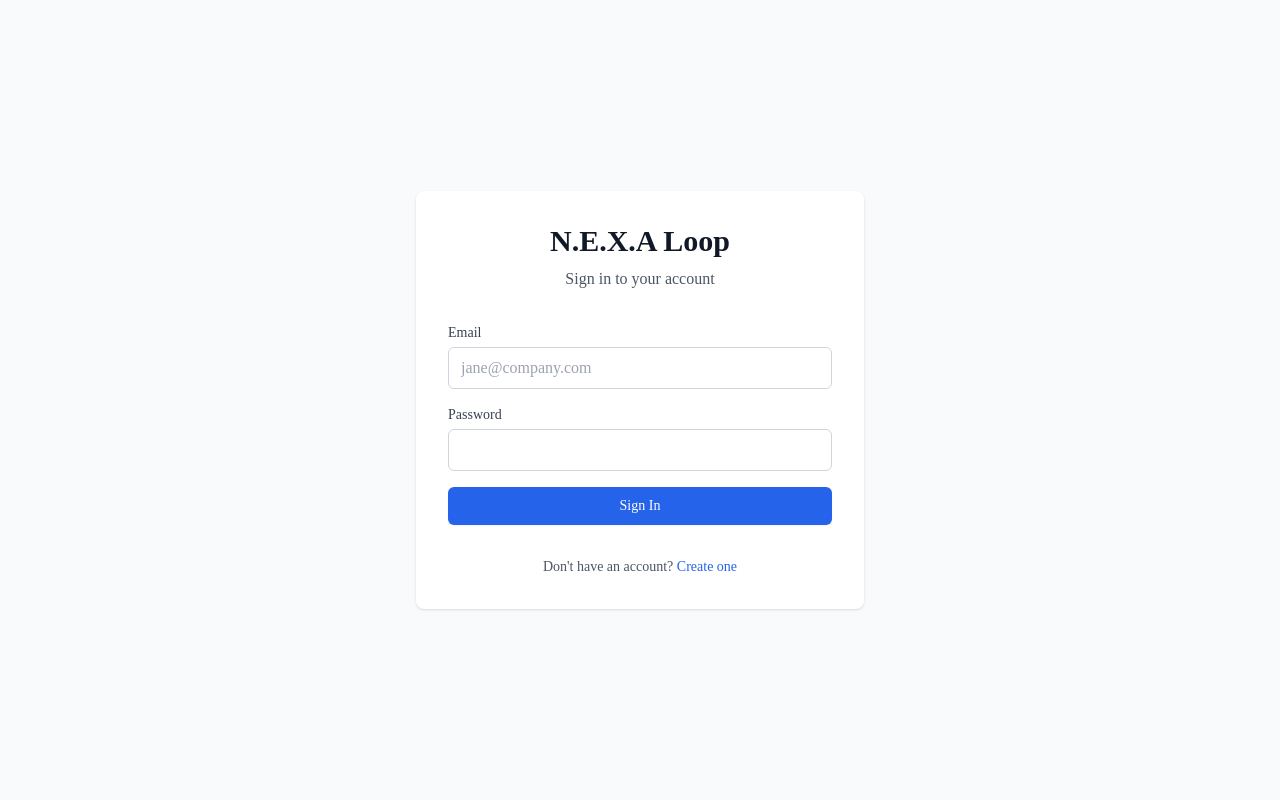
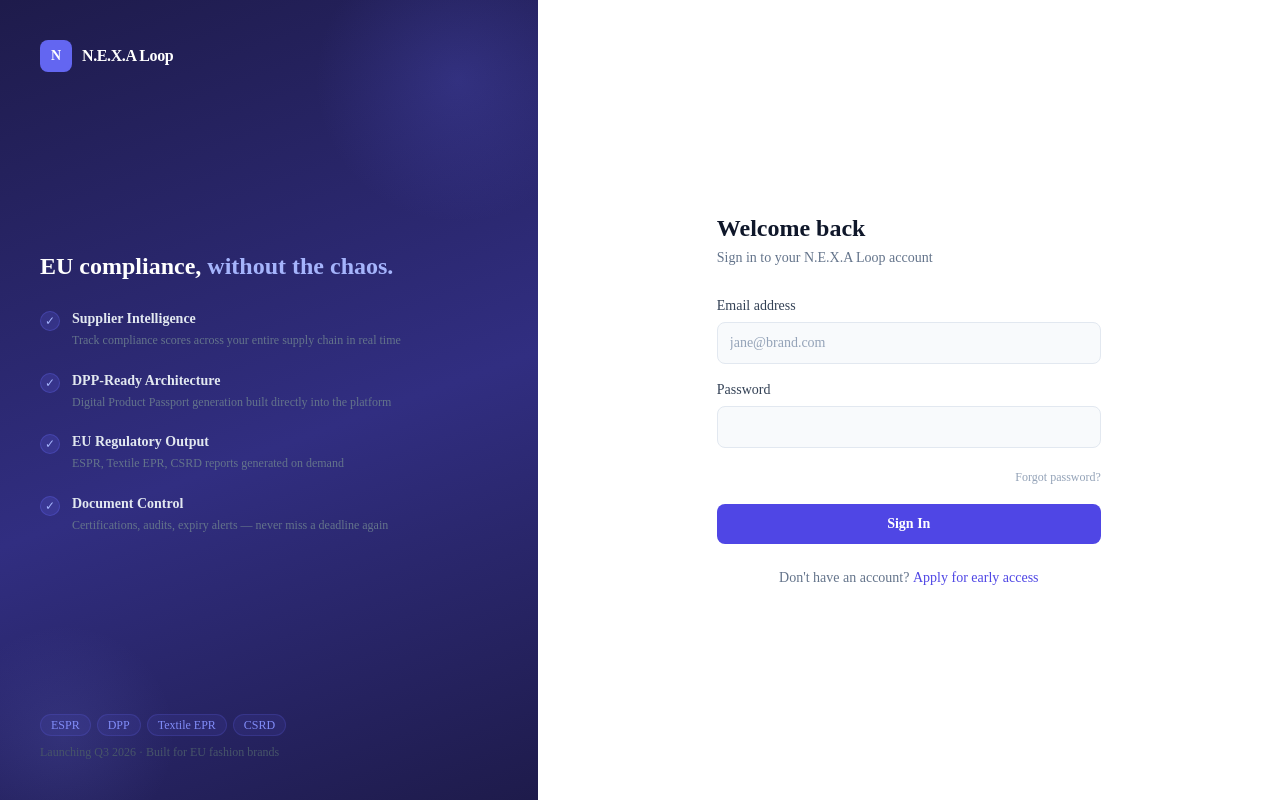
Before and after one commit to benomayebu/nexaloop, a Next.js app in the folder apps/web/: page /login in a window 1280 px wide. Built offline with nearby package versions, Linux system fonts and the light colour scheme.

Commit message:
feat(web/auth): add (auth)/login page, remove old login/page.tsx

```diff
--- /dev/null
+++ b/apps/web/src/app/(auth)/login/page.tsx
@@ -0,0 +1,5 @@
+import { LoginForm } from '@/app/components/auth/login-form';
+
+export default function LoginPage() {
+  return <LoginForm />;
+}
--- a/apps/web/src/app/login/page.tsx
+++ /dev/null
@@ -1,92 +0,0 @@
-'use client';
-
-import { useForm } from 'react-hook-form';
-import { useRouter } from 'next/navigation';
-import Link from 'next/link';
-
-type LoginForm = {
-  email: string;
-  password: string;
-};
-
-export default function LoginPage() {
-  const router = useRouter();
-  const {
-    register,
-    handleSubmit,
-    formState: { errors, isSubmitting },
-    setError,
-  } = useForm<LoginForm>();
-
-  const onSubmit = async (data: LoginForm) => {
-    try {
-      const res = await fetch(
-        `${process.env.NEXT_PUBLIC_API_URL || 'http://localhost:3001'}/auth/login`,
-        {
-          method: 'POST',
-          headers: { 'Content-Type': 'application/json' },
-          body: JSON.stringify(data),
-          credentials: 'include',
-        },
-      );
-      if (!res.ok) {
-        const err = await res.json();
-        setError('root', { message: err.message || 'Login failed' });
-        return;
-      }
-      router.push('/dashboard');
-    } catch (_e) {
-      setError('root', { message: 'Network error. Please try again.' });
-    }
-  };
-
-  return (
-    <div className="min-h-screen flex items-center justify-center bg-gray-50">
-      <div className="max-w-md w-full space-y-8 p-8 bg-white rounded-lg shadow">
-        <div>
-          <h1 className="text-3xl font-bold text-center text-gray-900">N.E.X.A Loop</h1>
-          <h2 className="mt-2 text-center text-gray-600">Sign in to your account</h2>
-        </div>
-        <form className="space-y-4" onSubmit={handleSubmit(onSubmit)}>
-          {errors.root && (
-            <div className="bg-red-50 border border-red-200 text-red-700 px-4 py-3 rounded">
-              {errors.root.message}
-            </div>
-          )}
-          <div>
-            <label className="block text-sm font-medium text-gray-700">Email</label>
-            <input
-              type="email"
-              {...register('email', { required: 'Email is required' })}
-              className="mt-1 block w-full border border-gray-300 rounded-md px-3 py-2 focus:outline-none focus:ring-2 focus:ring-blue-500"
-              placeholder="jane@company.com"
-            />
-            {errors.email && <p className="text-red-500 text-sm mt-1">{errors.email.message}</p>}
-          </div>
-          <div>
-            <label className="block text-sm font-medium text-gray-700">Password</label>
-            <input
-              type="password"
-              {...register('password', { required: 'Password is required' })}
-              className="mt-1 block w-full border border-gray-300 rounded-md px-3 py-2 focus:outline-none focus:ring-2 focus:ring-blue-500"
-            />
-            {errors.password && <p className="text-red-500 text-sm mt-1">{errors.password.message}</p>}
-          </div>
-          <button
-            type="submit"
-            disabled={isSubmitting}
-            className="w-full flex justify-center py-2 px-4 border border-transparent rounded-md shadow-sm text-sm font-medium text-white bg-blue-600 hover:bg-blue-700 focus:outline-none focus:ring-2 focus:ring-offset-2 focus:ring-blue-500 disabled:opacity-50"
-          >
-            {isSubmitting ? 'Signing in...' : 'Sign In'}
-          </button>
-        </form>
-        <p className="text-center text-sm text-gray-600">
-          Don&apos;t have an account?{' '}
-          <Link href="/register" className="text-blue-600 hover:underline">
-            Create one
-          </Link>
-        </p>
-      </div>
-    </div>
-  );
-}
```
